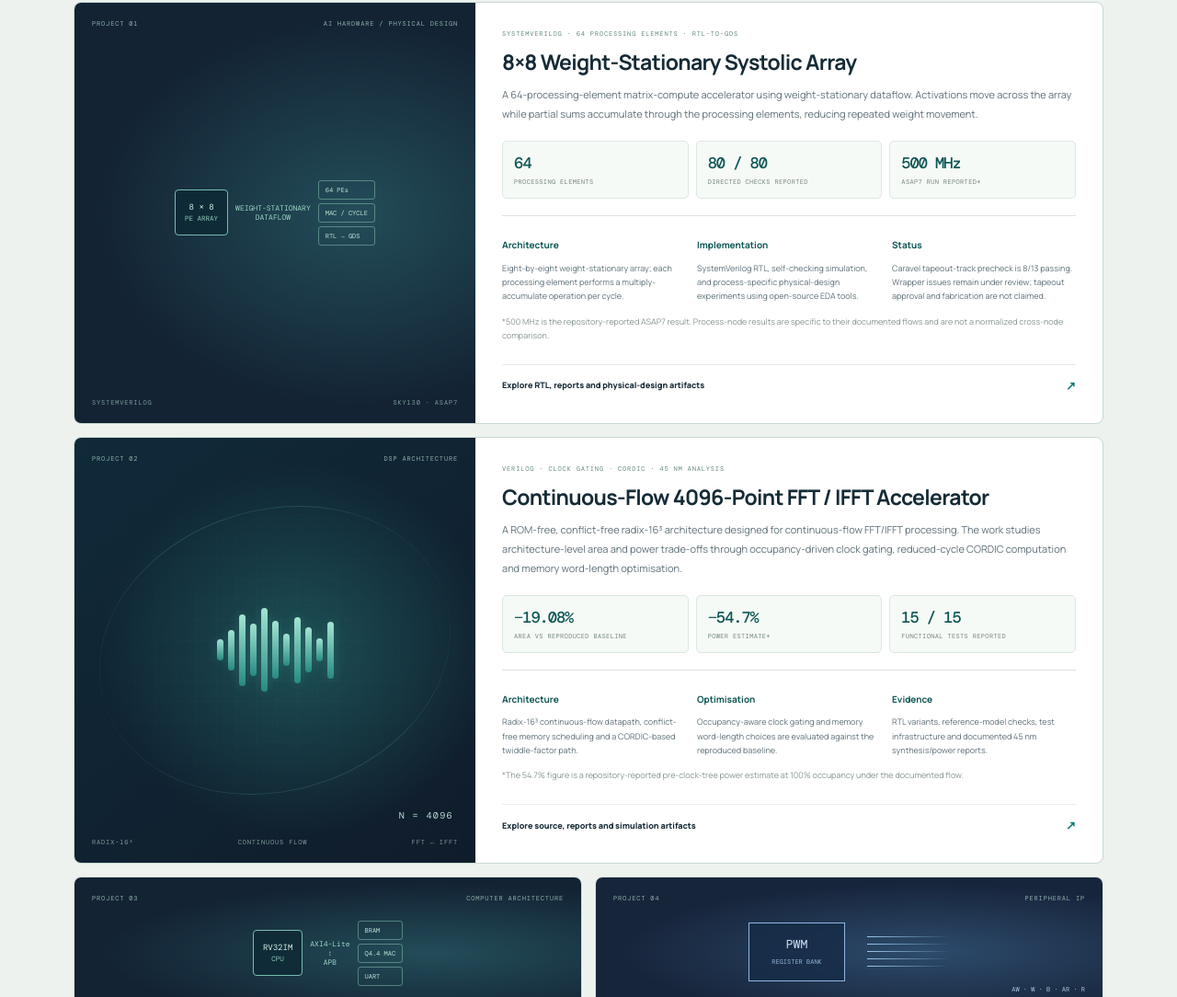
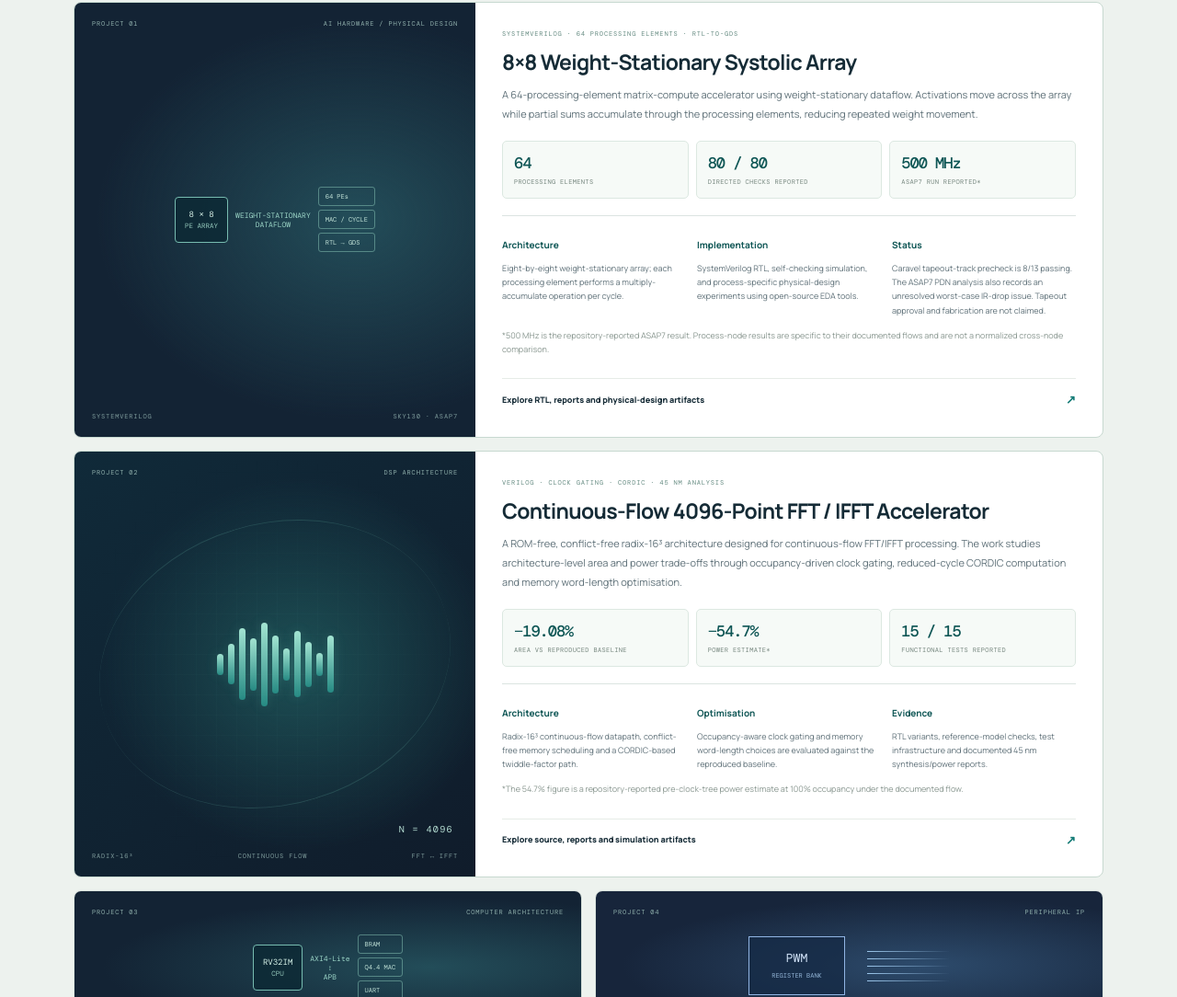
Before and after one commit to pallavibehurageek-cyber/pallavi-portfolio, a plain HTML site: page index.html in a window 1280 px wide. Shown: the part 1646-2730 px from the top of the page at 92% size. Drawn offline with nearby package versions, Linux system fonts and the light colour scheme.

Commit message:
Clarify systolic-array implementation status

```diff
--- a/index.html
+++ b/index.html
@@ -114,7 +114,7 @@
           <div class="detail-columns">
             <div><b>Architecture</b><p>Eight-by-eight weight-stationary array; each processing element performs a multiply-accumulate operation per cycle.</p></div>
             <div><b>Implementation</b><p>SystemVerilog RTL, self-checking simulation, and process-specific physical-design experiments using open-source EDA tools.</p></div>
-            <div><b>Status</b><p>Caravel tapeout-track precheck is 8/13 passing. Wrapper issues remain under review; tapeout approval and fabrication are not claimed.</p></div>
+            <div><b>Status</b><p>Caravel tapeout-track precheck is 8/13 passing. The ASAP7 PDN analysis also records an unresolved worst-case IR-drop issue. Tapeout approval and fabrication are not claimed.</p></div>
           </div>
           <p class="fine-print">*500 MHz is the repository-reported ASAP7 result. Process-node results are specific to their documented flows and are not a normalized cross-node comparison.</p>
           <a class="project-link" href="https://github.com/pallavibehurageek-cyber/8x8-Weight-Stationary-Systolic-Array" target="_blank" rel="noreferrer">Explore RTL, reports and physical-design artifacts <span>↗</span></a>
```
